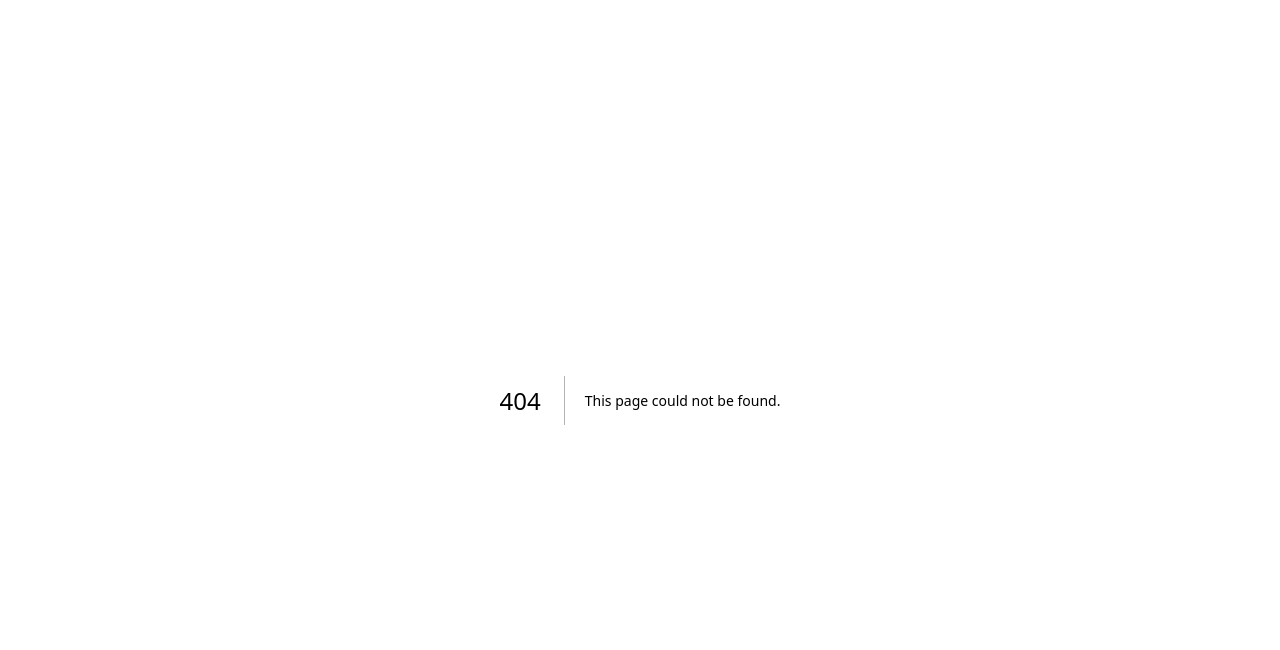
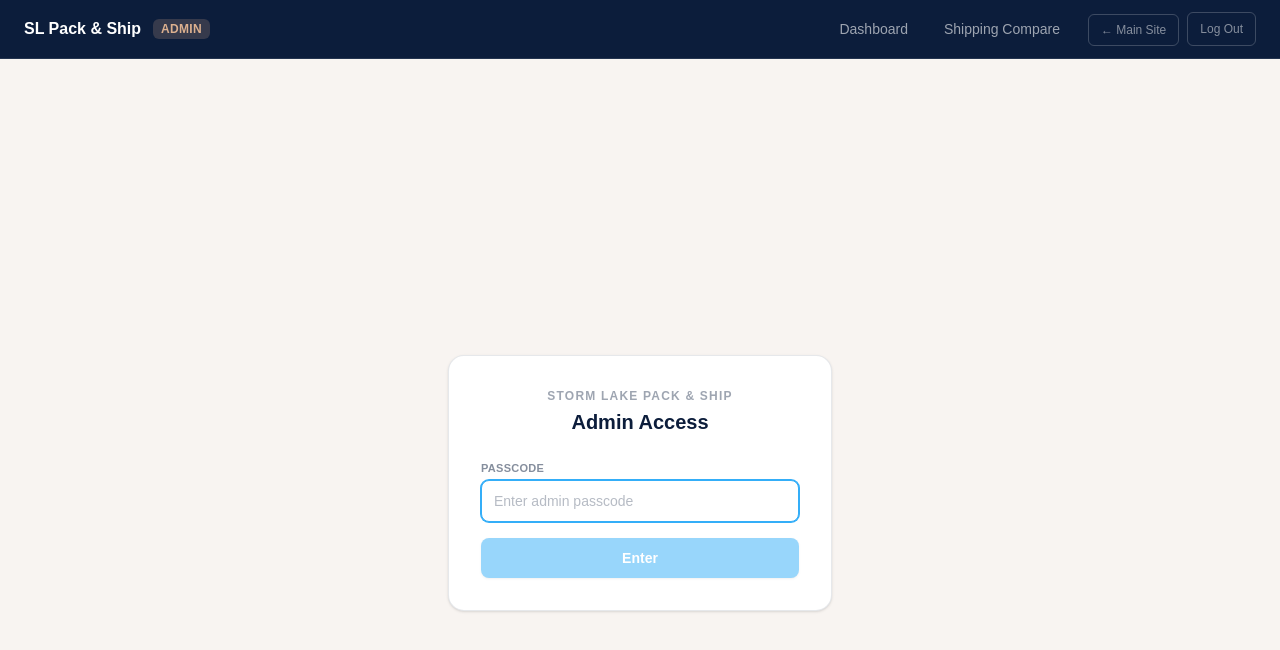
Before and after one commit to teamvcorp/slpack, a Next.js app: page /admin/login in a window 1280 px wide. Before the commit this address had no page. Shown: the top 650 px of the page. Built offline with nearby package versions, Linux system fonts and the light colour scheme.

Commit message:
post code audit

```diff
--- a/app/admin/components/AdminNav.tsx
+++ b/app/admin/components/AdminNav.tsx
@@ -1,7 +1,7 @@
 "use client";
 
 import Link from 'next/link';
-import { usePathname } from 'next/navigation';
+import { usePathname, useRouter } from 'next/navigation';
 
 const NAV = [
   { label: 'Dashboard', href: '/admin' },
@@ -10,6 +10,12 @@ const NAV = [
 
 export default function AdminNav() {
   const pathname = usePathname();
+  const router = useRouter();
+
+  async function handleLogout() {
+    await fetch('/api/admin/auth', { method: 'DELETE' });
+    router.push('/admin/login');
+  }
 
   return (
     <nav className="border-b border-white/10 bg-navy px-6 py-3">
@@ -46,6 +52,15 @@ export default function AdminNav() {
               ← Main Site
             </Link>
           </li>
+          <li>
+            <button
+              type="button"
+              onClick={handleLogout}
+              className="ml-1 rounded-md border border-white/20 px-3 py-2 text-xs font-medium text-white/50 transition-colors hover:bg-white/10 hover:text-white"
+            >
+              Log Out
+            </button>
+          </li>
         </ul>
       </div>
     </nav>
--- /dev/null
+++ b/app/admin/login/page.tsx
@@ -0,0 +1,82 @@
+"use client";
+
+import { useState, useRef, useEffect } from 'react';
+import { useRouter, useSearchParams } from 'next/navigation';
+
+export default function AdminLoginPage() {
+  const [passcode, setPasscode] = useState('');
+  const [error, setError] = useState<string | null>(null);
+  const [loading, setLoading] = useState(false);
+  const inputRef = useRef<HTMLInputElement>(null);
+  const router = useRouter();
+  const searchParams = useSearchParams();
+  const from = searchParams.get('from') ?? '/admin';
+
+  useEffect(() => {
+    inputRef.current?.focus();
+  }, []);
+
+  async function handleSubmit(e: React.FormEvent) {
+    e.preventDefault();
+    setLoading(true);
+    setError(null);
+
+    const res = await fetch('/api/admin/auth', {
+      method: 'POST',
+      headers: { 'Content-Type': 'application/json' },
+      body: JSON.stringify({ passcode }),
+    });
+
+    if (res.ok) {
+      router.push(from);
+    } else {
+      setError('Incorrect passcode.');
+      setPasscode('');
+      setLoading(false);
+      inputRef.current?.focus();
+    }
+  }
+
+  return (
+    <div className="flex min-h-screen items-center justify-center bg-cream px-4">
+      <div className="w-full max-w-sm">
+        <div className="rounded-2xl border border-navy/10 bg-white p-8 shadow-sm">
+          <div className="mb-6 text-center">
+            <p className="text-xs font-semibold uppercase tracking-widest text-navy/40">
+              Storm Lake Pack &amp; Ship
+            </p>
+            <h1 className="mt-1 text-xl font-bold text-navy">Admin Access</h1>
+          </div>
+
+          <form onSubmit={handleSubmit}>
+            <label className="mb-1 block text-[11px] font-semibold uppercase tracking-wide text-navy/50">
+              Passcode
+            </label>
+            <input
+              ref={inputRef}
+              type="password"
+              value={passcode}
+              onChange={(e) => setPasscode(e.target.value)}
+              className="w-full rounded-lg border border-navy/20 bg-white px-3 py-2.5 text-sm text-navy placeholder-navy/30 focus:border-blue focus:outline-none focus:ring-1 focus:ring-blue"
+              placeholder="Enter admin passcode"
+              autoComplete="current-password"
+              required
+            />
+
+            {error && (
+              <p className="mt-2 text-xs text-red-600">{error}</p>
+            )}
+
+            <button
+              type="submit"
+              disabled={loading || !passcode}
+              className="mt-4 w-full rounded-lg bg-blue px-4 py-2.5 text-sm font-semibold text-white shadow-sm transition-all hover:bg-navy active:scale-95 disabled:opacity-50"
+            >
+              {loading ? 'Verifying…' : 'Enter'}
+            </button>
+          </form>
+        </div>
+      </div>
+    </div>
+  );
+}
--- /dev/null
+++ b/app/api/admin/auth/route.ts
@@ -0,0 +1,29 @@
+import { NextRequest, NextResponse } from 'next/server';
+import { createHash } from 'crypto';
+
+export async function POST(req: NextRequest) {
+  const { passcode } = await req.json();
+  const expected = process.env.ADMIN_PASSCODE ?? '';
+
+  if (!expected || passcode !== expected) {
+    return NextResponse.json({ error: 'Invalid passcode' }, { status: 401 });
+  }
+
+  const token = createHash('sha256').update(expected).digest('hex');
+
+  const res = NextResponse.json({ ok: true });
+  res.cookies.set('admin_session', token, {
+    httpOnly: true,
+    secure: process.env.NODE_ENV === 'production',
+    sameSite: 'lax',
+    maxAge: 60 * 60 * 8, // 8 hours
+    path: '/',
+  });
+  return res;
+}
+
+export async function DELETE() {
+  const res = NextResponse.json({ ok: true });
+  res.cookies.delete('admin_session');
+  return res;
+}
--- /dev/null
+++ b/app/components/AdminShortcut.tsx
@@ -0,0 +1,44 @@
+"use client";
+
+import { useEffect } from 'react';
+import { useRouter } from 'next/navigation';
+
+/**
+ * Invisible component — listens for Ctrl+Shift held for 600ms on the landing
+ * page and navigates to /admin/login.
+ */
+export default function AdminShortcut() {
+  const router = useRouter();
+
+  useEffect(() => {
+    let timer: ReturnType<typeof setTimeout> | null = null;
+    const held = new Set<string>();
+
+    function onKeyDown(e: KeyboardEvent) {
+      held.add(e.key);
+      if (held.has('Control') && held.has('Shift') && !timer) {
+        timer = setTimeout(() => {
+          router.push('/admin/login');
+        }, 600);
+      }
+    }
+
+    function onKeyUp(e: KeyboardEvent) {
+      held.delete(e.key);
+      if (timer && (!held.has('Control') || !held.has('Shift'))) {
+        clearTimeout(timer);
+        timer = null;
+      }
+    }
+
+    window.addEventListener('keydown', onKeyDown);
+    window.addEventListener('keyup', onKeyUp);
+    return () => {
+      window.removeEventListener('keydown', onKeyDown);
+      window.removeEventListener('keyup', onKeyUp);
+      if (timer) clearTimeout(timer);
+    };
+  }, [router]);
+
+  return null;
+}
--- a/app/page.tsx
+++ b/app/page.tsx
@@ -5,10 +5,12 @@ import Image from "next/image";
 import Card from "./components/Card";
 import AskForm from "./components/AskForm";
 import { Footer } from "./components/Footer";
+import AdminShortcut from "./components/AdminShortcut";
 
 export default function Home() {
   return (
     <>
+      <AdminShortcut />
       <main className="min-h-screen bg-cream">
         <section className="mx-auto max-w-6xl bg-white shadow-sm">
           <Header />
--- /dev/null
+++ b/middleware.ts
@@ -0,0 +1,37 @@
+import { NextRequest, NextResponse } from 'next/server';
+
+export async function middleware(req: NextRequest) {
+  const { pathname } = req.nextUrl;
+
+  // Only protect /admin routes; let /admin/login through
+  if (!pathname.startsWith('/admin') || pathname.startsWith('/admin/login')) {
+    return NextResponse.next();
+  }
+
+  const cookie = req.cookies.get('admin_session')?.value;
+  const passcode = process.env.ADMIN_PASSCODE ?? '';
+
+  if (!passcode) {
+    // No passcode configured — allow access in dev
+    return NextResponse.next();
+  }
+
+  // Derive expected token: SHA-256 of the passcode
+  const encoded = new TextEncoder().encode(passcode);
+  const hashBuffer = await crypto.subtle.digest('SHA-256', encoded);
+  const expected = Array.from(new Uint8Array(hashBuffer))
+    .map((b) => b.toString(16).padStart(2, '0'))
+    .join('');
+
+  if (cookie !== expected) {
+    const loginUrl = new URL('/admin/login', req.url);
+    loginUrl.searchParams.set('from', pathname);
+    return NextResponse.redirect(loginUrl);
+  }
+
+  return NextResponse.next();
+}
+
+export const config = {
+  matcher: ['/admin/:path*'],
+};
```
